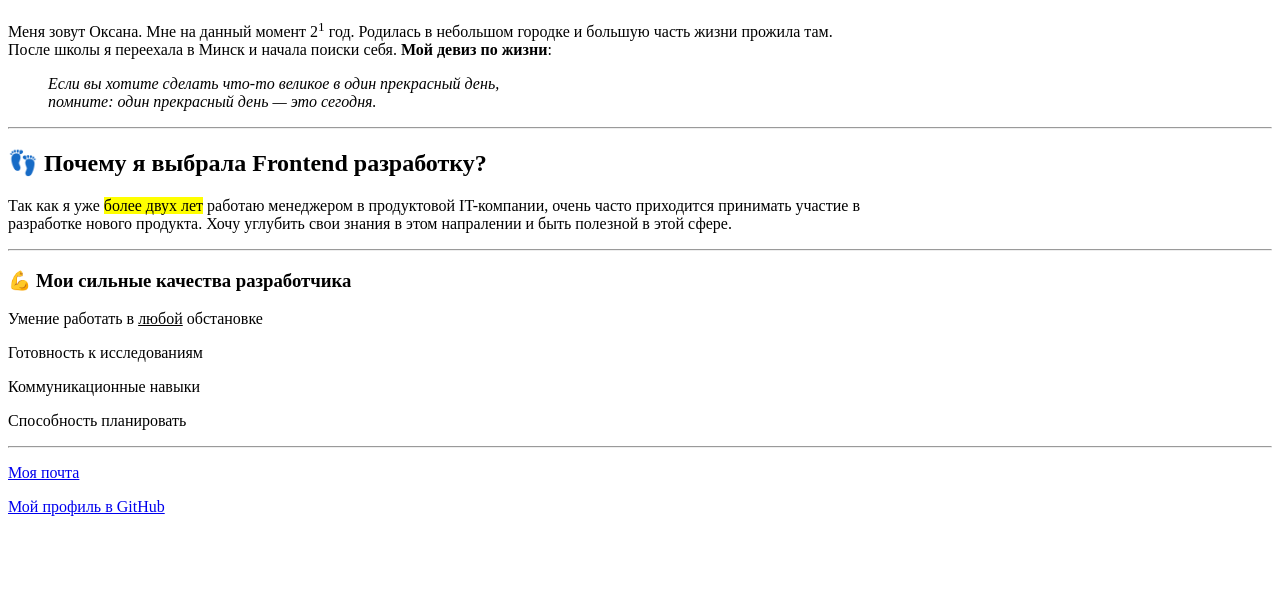
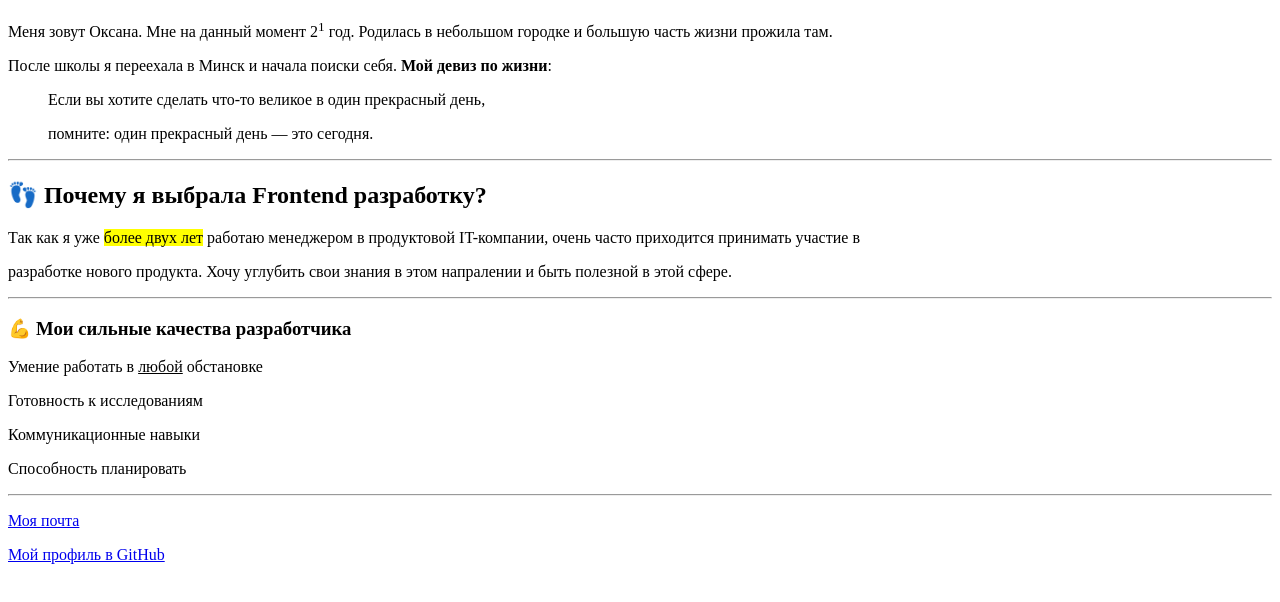
Before and after one commit to oksana-liseczkaya/if-html, a plain HTML site: page about/index.html in a window 1280 px wide. Shown: the part 62-664 px from the top of the page. Drawn offline with Linux system fonts and the light colour scheme.

Commit message:
replace tag br in tag p and make name, email, ppassword required

```diff
--- a/about/index.html
+++ b/about/index.html
@@ -11,16 +11,20 @@
 <body>
     <h1>&#9996; Немного обо мне</h1>
     <p>Меня зовут Оксана. Мне на данный момент 2<sup>1</sup> год. Родилась в небольшом городке и большую часть жизни
-        прожила там. <br />После школы я переехала в Минск и начала поиски себя. <strong>Мой девиз по жизни</strong>:
+        прожила там. </p>
+    <p>После школы я переехала в Минск и начала поиски себя. <strong>Мой девиз по жизни</strong>:
     </p>
     <blockquote>
-        <p><em>Если вы хотите сделать что-то великое в один прекрасный день,<br /> помните: один прекрасный день — это
+        <p>
+            <p>Если вы хотите сделать что-то великое в один прекрасный день,</p>
+            <p>помните: один прекрасный день — это
                 сегодня.</em></p>
     </blockquote>
     <hr />
     <h2>&#128099; Почему я выбрала Frontend разработку?</h2>
     <p>Так как я уже <mark>более двух лет</mark> работаю менеджером в продуктовой IT-компании, очень часто приходится
-        принимать участие в<br /> разработке нового продукта. Хочу углубить свои знания в этом напралении и быть
+        принимать участие в</p>
+    <p>разработке нового продукта. Хочу углубить свои знания в этом напралении и быть
         полезной в этой сфере. </p>
     <hr />
     <h3>&#128170; Мои сильные качества разработчика</h3>
```
Also changed, not shown: index.html (+3 -3 lines).
